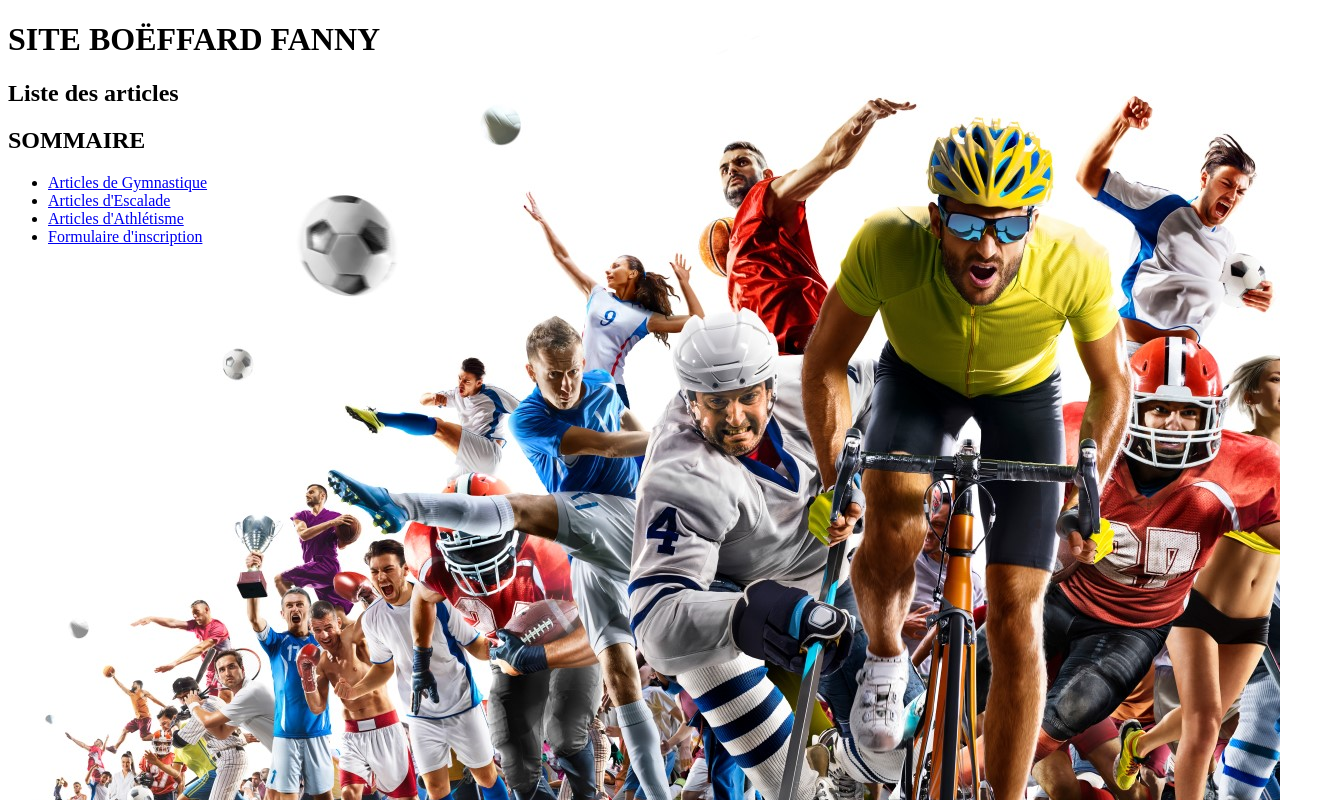
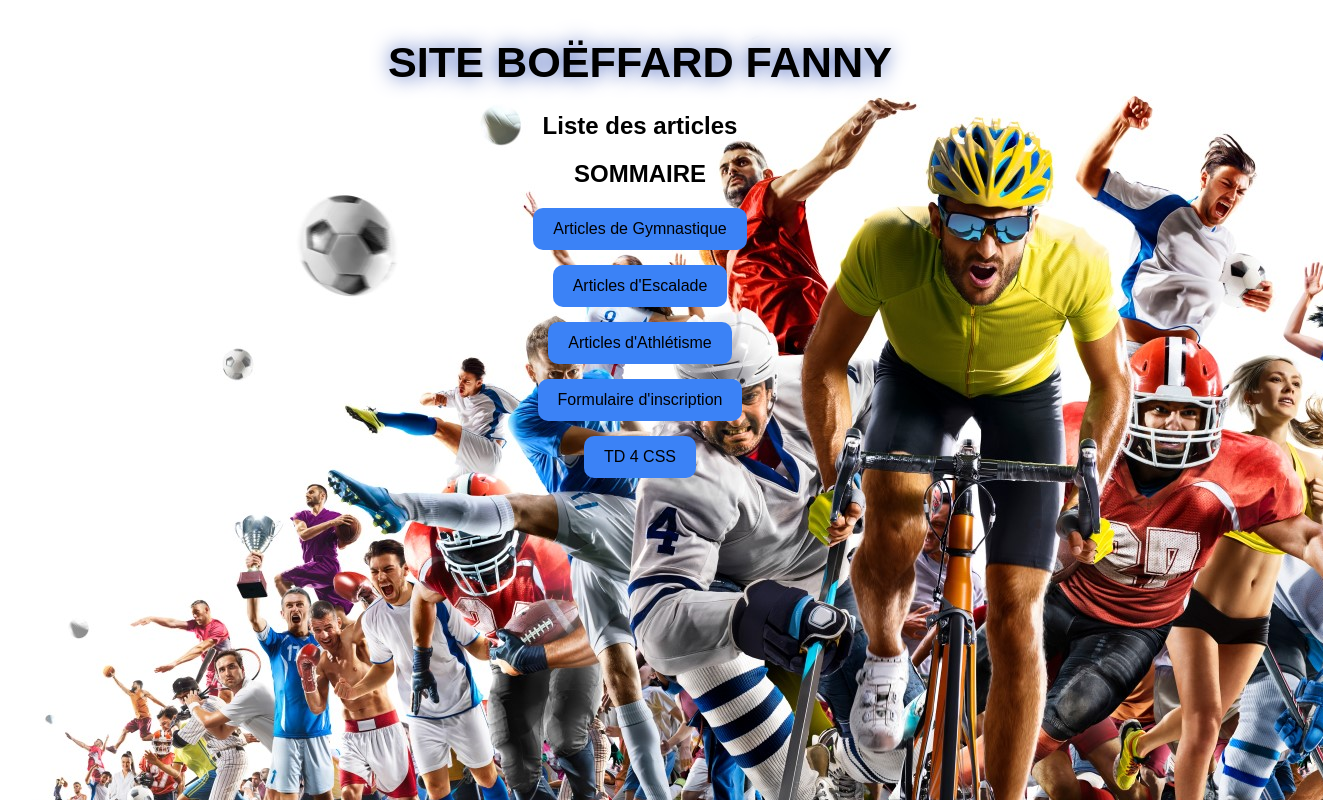
Before and after one commit to 42005481-design/STAPSL3, a plain HTML site: page index.html in a window 1280 px wide. Shown: the whole page, 1323 px wide, since content can reach past the window. Drawn offline with Linux system fonts and the light colour scheme.

Commit message:
Add files via upload

```diff
--- /dev/null
+++ b/TD4.css
@@ -0,0 +1,21 @@
+body {
+	background-color: pink;
+
+}
+
+p{
+	color: royalblue;
+	front-family: arial;
+}
+
+h1
+{
+	color: black;
+}
+h2
+{
+	color: red;
+}
+.c2{
+	color: red;
+}
--- a/index.html
+++ b/index.html
@@ -1,21 +1,25 @@
 <!DOCTYPE html>
 <html>
 <head>
-	<meta charset="utf-8">
-	<meta name="viewport" content="width=device-width, initial-scale=1">
-	<title></title>
+    <meta charset="utf-8">
+    <meta name="viewport" content="width=device-width, initial-scale=1">
+    <title>Site Boëffard Fanny</title>
+    <link rel="stylesheet" href="site Fanny.css">
 </head>
-<body background="interface.jpg">
-	<h1> SITE BOËFFARD FANNY </h1>
-	<h2> Liste des articles </h2>
-	<h2> SOMMAIRE </h2>
-	<ul>
-		<li><a href="gymnastique.html"> Articles de Gymnastique </a></li>
-		<li><a href="escalade.html"> Articles d'Escalade </a></li>
-		<li><a href="athletisme.html"> Articles d'Athlétisme</a></li>
-		<li><a href=" Formulaire d'inscription.html "> Formulaire d'inscription</a></li>
-		</ul>
 
+<body>
+	<body background="interface.jpg">
+    <h1>SITE BOËFFARD FANNY</h1>
 
+    <h2>Liste des articles</h2>
+    <h2>SOMMAIRE</h2>
+
+    <ul>
+        <li><a href="gymnastique.html">Articles de Gymnastique</a></li>
+        <li><a href="escalade.html">Articles d'Escalade</a></li>
+        <li><a href="athletisme.html">Articles d'Athlétisme</a></li>
+        <li><a href="Formulaire d'inscription.html">Formulaire d'inscription</a></li>
+        <li><a href="TD4.html">TD 4 CSS</a></li>
+    </ul>
 </body>
 </html>
--- /dev/null
+++ b/site Fanny.css
@@ -0,0 +1,60 @@
+/* Fond bleu */
+body {
+    background-color: #1e3a8a;
+    font-family: Arial, sans-serif;
+    color: black;
+    text-align: center;
+}
+
+/* Titre animé */
+h1 {
+    font-size: 40px;
+    margin-top: 40px;
+    animation: titreAnime 2s infinite alternate;
+}
+
+/* Animation du titre */
+@keyframes titreAnime {
+    from {
+        transform: scale(1);
+        text-shadow: 0 0 10px black;
+    }
+    to {
+        transform: scale(1.1);
+        text-shadow: 0 0 20px royalblue;, 0 0 30px royalblue;
+    }
+}
+
+/* Sous-titres */
+h2 {
+    margin-top: 20px;
+}
+
+/* Liste */
+ul {
+    list-style: none;
+    padding: 0;
+}
+
+/* Espacement des boutons */
+li {
+    margin: 15px;
+}
+
+/* Boutons */
+a {
+    text-decoration: none;
+    background-color: #3b82f6;
+    color: black;
+    padding: 12px 20px;
+    border-radius: 10px;
+    display: inline-block;
+    transition: all 0.3s ease;
+}
+
+/* Animation boutons */
+a:hover {
+    background-color: #60a5fa;
+    transform: scale(1.1);
+    box-shadow: 0 0 15px black;
+}
```
Also changed, not shown: TD4.html (added, +23 -0 lines), athletisme - Copie.html (added, +16 -0 lines).
